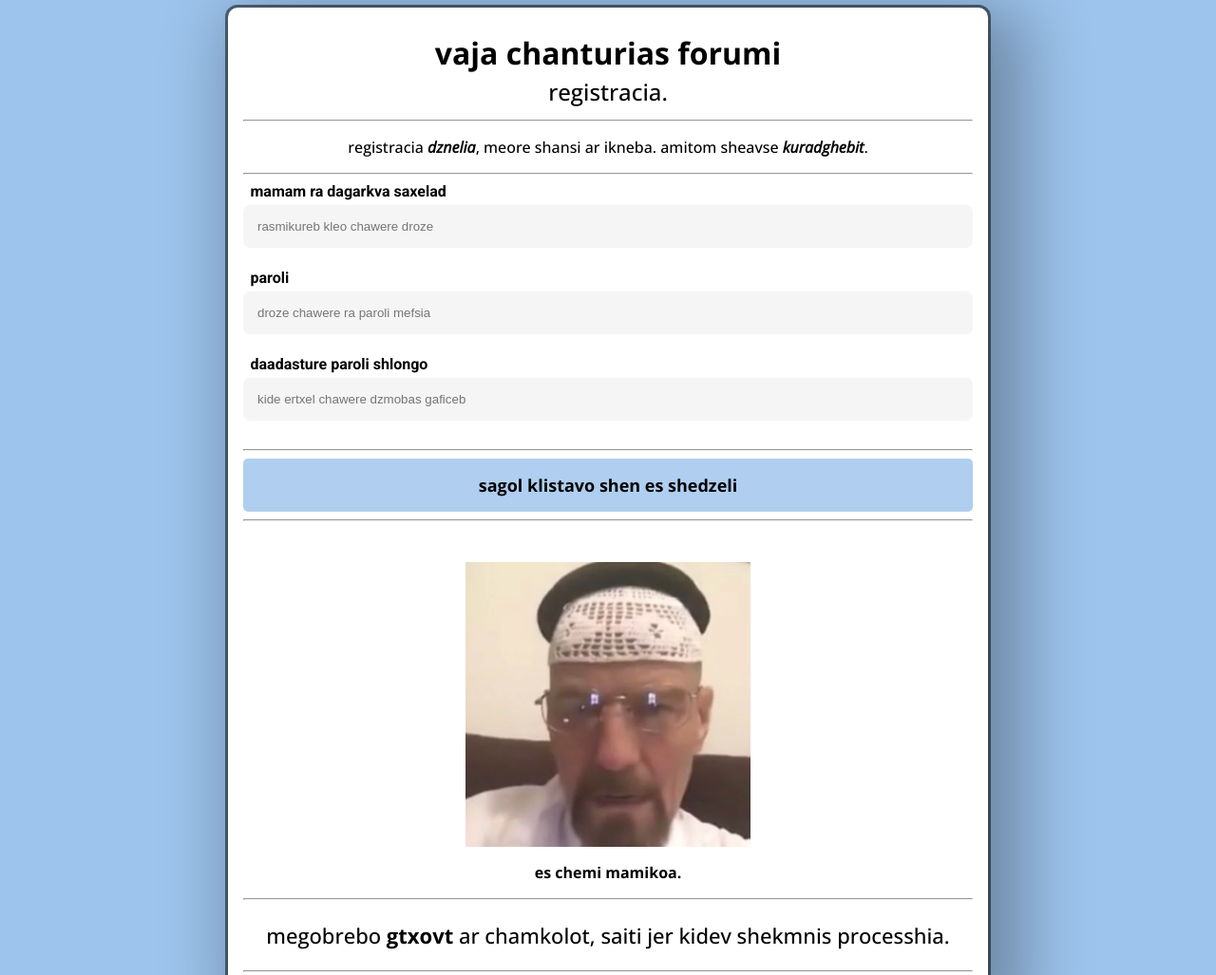
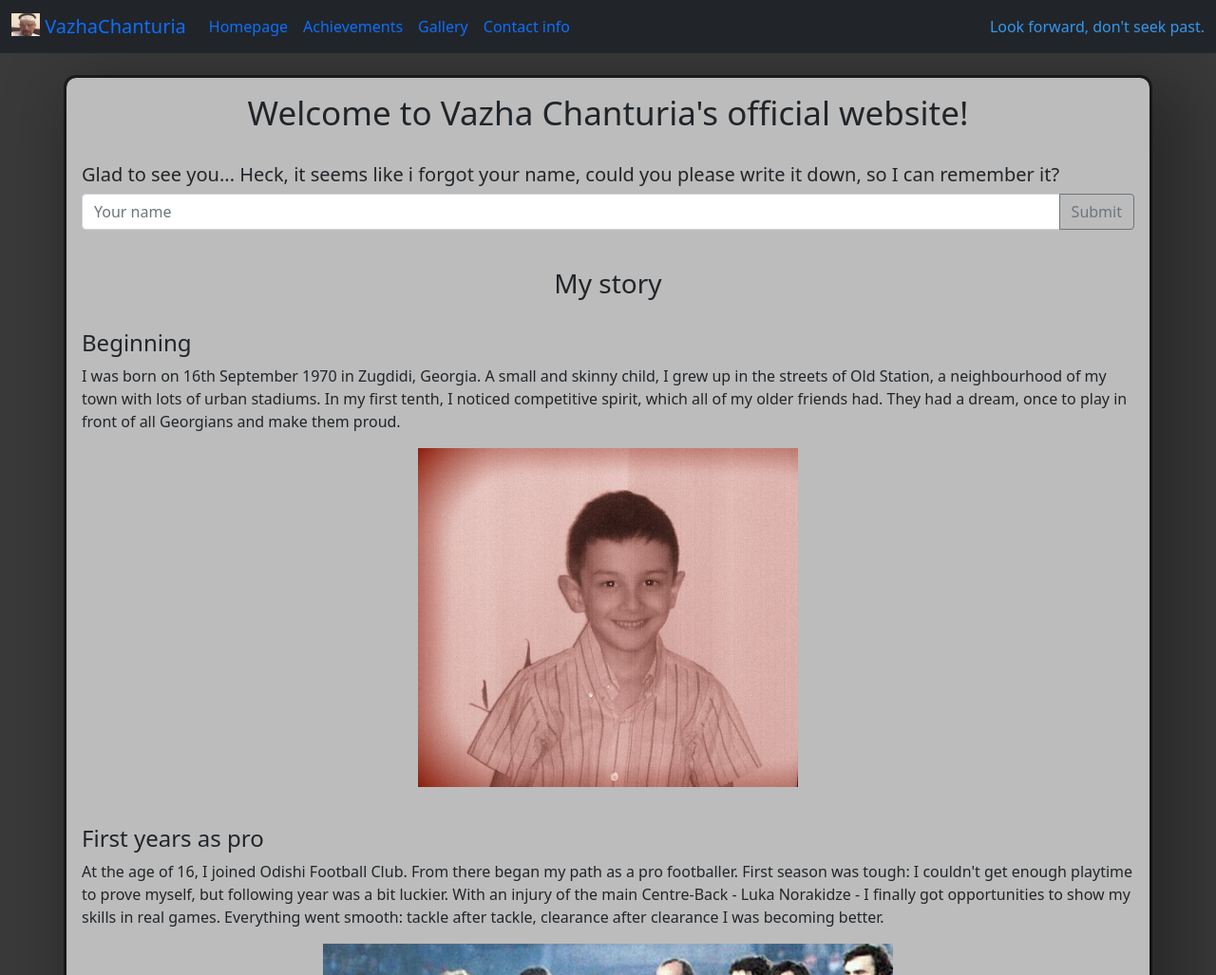
Before and after one commit to vajachanturia/vajachanturia.github.io, a plain HTML site: page index.html in a window 1280 px wide. Shown: the top 1027 px of the page at 95% size. Drawn offline with nearby package versions, Linux system fonts and the light colour scheme.

Commit message:
update
- Implemented first simple JS script
- Added Bootstrap to the website
- Added couple of pages

```diff
--- a/index.html
+++ b/index.html
@@ -1,58 +1,174 @@
 <!DOCTYPE html>
+
 <html lang="en">
   <head>
-    <meta charset="UTF-8">
-    <meta http-equiv="X-UA-Compatible" content="IE=edge">
-    <meta name="viewport" content="width=device-width, initial-scale=1.0">
-    <meta property="og:title" content="vaja chantos kutvnili forumi.">
-    <meta property="og:description" content="Es aris piradad vaja chanturias mier shekmnili forumi, sadac is uziarebs ubralo mokvdavebs tavisi sportuli warmatebebis detalebs. shemobrdzandit, nu geridebat :)">
-    <meta property="og:image" content="images/arabwhite720p.jpg">
-    <link rel="apple-touch-icon" sizes="180x180" href="images/favicons/apple-touch-icon.png">
-    <link rel="icon" type="image/png" sizes="32x32" href="images/favicons/favicon-32x32.png">
-    <link rel="icon" type="image/png" sizes="16x16" href="images/favicons/favicon-16x16.png">
-    <link rel="manifest" href="images/favicons/site.webmanifest">
-    <title>uteselesi kacis forumi</title>
-    <link rel="preconnect" href="https://fonts.googleapis.com">
-    <link rel="preconnect" href="https://fonts.gstatic.com" crossorigin>
-    <link href="https://fonts.googleapis.com/css2?family=Open+Sans:ital,wght@0,400;0,500;0,700;1,400&family=Roboto:ital,wght@0,300;0,400;0,700;1,500;1,700&display=swap" rel="stylesheet">
-    <link href="styles/style.css" rel="stylesheet" type="text/css">
+    <link
+      href="https://cdn.jsdelivr.net/npm/bootstrap@5.0.2/dist/css/bootstrap.min.css"
+      rel="stylesheet"
+      integrity="sha384-EVSTQN3/azprG1Anm3QDgpJLIm9Nao0Yz1ztcQTwFspd3yD65VohhpuuCOmLASjC"
+      crossorigin="anonymous"
+    />
+    <script
+      src="https://cdn.jsdelivr.net/npm/bootstrap@5.0.2/dist/js/bootstrap.bundle.min.js"
+      integrity="sha384-MrcW6ZMFYlzcLA8Nl+NtUVF0sA7MsXsP1UyJoMp4YLEuNSfAP+JcXn/tWtIaxVXM"
+      crossorigin="anonymous"
+    ></script>
+    <link href="styles/styles.css" rel="stylesheet" />
+    <meta property="og:title" content="vaja chantos kutvnili forumi." />
+    <meta
+      property="og:description"
+      content="Es aris piradad vaja chanturias mier shekmnili forumi,
+          sadac is uziarebs ubralo mokvdavebs tavisi sportuli warmatebebis detalebs.
+          shemobrdzandit, nu geridebat :)"
+    />
+    <meta property="og:image" content="images/arabwhite720p.jpg" />
+    <link
+      rel="apple-touch-icon"
+      sizes="180x180"
+      href="images/favicons/apple-touch-icon.png"
+    />
+    <link
+      rel="icon"
+      type="image/png"
+      sizes="32x32"
+      href="images/favicons/favicon-32x32.png"
+    />
+    <link
+      rel="icon"
+      type="image/png"
+      sizes="16x16"
+      href="images/favicons/favicon-16x16.png"
+    />
+    <link rel="manifest" href="images/favicons/site.webmanifest" />
+    <title>Vazha Chantura's website</title>
   </head>
   <body>
-    <form action="">
-        <div class="container">
-        <h1 class="small">vaja chanturias forumi</h1>
-        <h2 class="small">registracia.</h2>
-        <hr>
-        <p class="desc">registracia <b><i>dznelia</i></b>, meore shansi ar ikneba. amitom sheavse <b><i>kuradghebit</i></b>.</p>
-        <hr>
-
-        <label for="fn">mamam ra dagarkva saxelad</label>
-        <input type="text" placeholder="rasmikureb kleo chawere droze" name="fn" id="fn">
-
-        <label for="parol">paroli</label>
-        <input type="text" placeholder="droze chawere ra paroli mefsia" name="parol" id="parol">
-
-        <label for="cparol">daadasture paroli shlongo</label>
-        <input type="text" placeholder="kide ertxel chawere dzmobas gaficeb" name="cparol" id="cparol">
-
-        <hr>
-        <button class="registerbtn" type="submit">sagol klistavo shen es shedzeli</button>
-    </form>
-<hr>
-<br>
-   <figure>
-    <img src="images/mamiko.png"
-        alt="Front Camera Selfie of Bryan Cranston lookalike; Wearing "
-        width="300"
-        height="300">
-          <figcaption>
-               <p id="mamikotxt">es chemi mamikoa.</p>
+    <header>
+      <nav class="navbar navbar-expand-lg sticky-top bg-dark">
+        <div class="container-fluid">
+          <a class="navbar-brand" href="#">
+            <img
+              src="images/heis.png"
+              alt="Logo"
+              width="30"
+              height="24"
+              class="d-inline-block align-text-top"
+            />
+            VazhaChanturia
+          </a>
+          <button
+            class="navbar-toggler"
+            type="button"
+            data-bs-toggle="collapse"
+            data-bs-target="#navbarText"
+            aria-controls="navbarText"
+            aria-expanded="false"
+            aria-label="Toggle navigation"
+          >
+            <span class="navbar-toggler-icon"></span>
+          </button>
+          <div class="collapse navbar-collapse" id="navbarText">
+            <ul class="navbar-nav me-auto mb-2 mb-lg-0">
+              <li class="nav-item">
+                <a class="nav-link active" aria-current="page" href="#"
+                  >Homepage</a
+                >
+              </li>
+              <li class="nav-item">
+                <a class="nav-link" href="achievements.html">Achievements</a>
+              </li>
+              <li class="nav-item">
+                <a class="nav-link" href="gallery.html">Gallery</a>
+              </li>
+              <li class="nav-item">
+                <a class="nav-link" href="contact.html">Contact info</a>
+              </li>
+            </ul>
+            <span class="navbar-text" id="nave">
+              Look forward, don't seek past.
+            </span>
+          </div>
+        </div>
+      </nav>
+    </header>
+    <main>
+      <div class="container-sm">
+        <h1 style="font-size: 35px; text-align: center">
+          Welcome to Vazha Chanturia's official website!
+        </h1>
+        <br />
+        <h5 id="grt">
+          Glad to see you... Heck, it seems like i forgot your name, could you
+          please write it down, so I can remember it?
+        </h5>
+        <div class="input-group mb-3" id="nameInp">
+          <input
+            id="userName"
+            type="text"
+            class="form-control"
+            placeholder="Your name"
+            aria-label="Recipient's username"
+            aria-describedby="button-addon2"
+          />
+          <button
+            class="btn btn-outline-secondary"
+            type="button"
+            id="button-addon2"
+          >
+            Submit
+          </button>
+        </div>
+        <br />
+        <h3 style="text-align: center">My story</h3>
+        <br />
+        <h4>Beginning</h4>
+        <p>
+          I was born on 16th September 1970 in Zugdidi, Georgia. A small and
+          skinny child, I grew up in the streets of Old Station, a neighbourhood
+          of my town with lots of urban stadiums. In my first tenth, I noticed
+          competitive spirit, which all of my older friends had. They had a
+          dream, once to play in front of all Georgians and make them proud.
+        </p>
+        <figure class="image">
+          <img
+            src="images/vazha-child.jpg"
+            alt="Picture of 4-year old Vazha Chanturia"
+            id="vajeksa"
+          />
+        </figure>
+        <br />
+        <h4>First years as pro</h4>
+        <p>
+          At the age of 16, I joined Odishi Football Club. From there began my
+          path as a pro footballer. First season was tough: I couldn't get
+          enough playtime to prove myself, but following year was a bit luckier.
+          With an injury of the main Centre-Back - Luka Norakidze - I finally
+          got opportunities to show my skills in real games. Everything went
+          smooth: tackle after tackle, clearance after clearance I was becoming
+          better.
+        </p>
+        <figure class="image">
+          <img
+            src="images/vajadinamo.png"
+            alt="Picture of Vazha Chanturia in Dinamo Tbilisi starting 11(fake)"
+          />
+          <figcaption style="text-align: center">
+            (Not an actual photo)
           </figcaption>
         </figure>
-
-<hr>
-    <p id="gafrt">megobrebo <b>gtxovt</b> ar chamkolot, saiti jer kidev shekmnis processhia.</p>
-<hr>
+        <br />
+        <br />
+        <h4>First and last move</h4>
+        <p>
+          As everything, good times also have an end. It was time for me to
+          perform on a higher level. My two-season journey in Odishi was over
+          and I moved to Dinamo Tbilisi FC. Even though I struggled a lot at the
+          beginning, in half-season I got primary spot as Centre-Back. As my
+          long-time teammate - Giorgi Gvinjilia loved to say: "Attack wins you
+          matches, defence wins you titles."
+        </p>
       </div>
+    </main>
   </body>
+  <script src="scripts/script.js"></script>
 </html>
--- /dev/null
+++ b/scripts/script.js
@@ -0,0 +1,16 @@
+document.addEventListener("DOMContentLoaded", function () {
+  let btn = document.getElementById("button-addon2");
+  let input = document.getElementById("userName").value;
+  btn.addEventListener("click", function () {
+    input = document.getElementById("userName").value;
+    document.getElementById("grt").innerHTML =
+      "Glad to see you, " + input + "!";
+  });
+
+  nameInp = document.getElementById("nameInp");
+  btn.onclick = function () {
+    if (nameInp.style.display !== "none") {
+      nameInp.style.display = "none";
+    }
+  };
+});
--- a/styles/style.css
+++ /dev/null
@@ -1,104 +0,0 @@
-html {
-    background-color: rgb(157, 196, 237);
-    font-family: 'Open Sans', sans-serif;
-    font-family: 'Roboto', sans-serif;
-}
-* {
-    box-sizing: border-box;
-}
-.container {
-    margin :0 auto;
-    width: 800px;
-    padding: 16px;
-    background-color: rgb(255, 255, 255);
-    box-shadow: 20px 20px 70px 20px rgba(0, 0, 0, 0.3);
-    border-radius: 10px;
-    outline: rgba(0, 0, 0, 50%) solid 3px;
-}
-
-input[type='text'],
-input[type='password'] {
-
-    width: 100%;
-    padding: 15px;
-    margin: 5px 0 22px 0;
-    display: inline-block;
-    border: none;
-    border-radius: 7px;
-    background: whitesmoke;
-}
-input[type='text']:focus {
-background-color: #ddd;
-outline: none;
-}
-input[type='text']:hover {
-background-color: #ddd;
-outline: none;
-}
-.registerbtn {
-    background-color: rgba(157, 196, 237, 0.803);
-    color: #000000;
-    padding: 16px;
-    border: none;
-    cursor: pointer;
-    width: 100%;
-    margin: auto;
-    border-radius: 5px;
-    font-family: 'Open Sans', sans-serif;
-    font-weight: bold;
-    font-size: 18px;
-}
-.registerbtn:hover {
-    background-color: rgba(157, 196, 237);
-}
-
-h1 {
-    text-align: center;
-    font-family: 'Open Sans', sans-serif;
-    font-weight: bold;
-}
-
-h2 {
-    text-align: center;
-    font-family: 'Open Sans', sans-serif;
-    font-weight: 500;
-}
-
-h1.small {
-    line-height: 70%;
-}
-
-h2.small {
-    line-height: 70%;
-}
-
-img {
-    display: block;
-    margin: 0 auto;
-}
-
-
-label {
-    font-family: 'Roboto', sans-serif;
-    margin: 7.5px;
-    font-weight: bold;
-}
-
-p.desc {
-    font-family: 'Open Sans', sans-serif;
-    text-align: center;
-    font-weight: 500;
-}
-
-p#mamikotxt {
-    font-family: 'Open Sans', sans-serif;
-    text-align: center;
-    font-weight: 700;
-}
-
-p#gafrt {
-    font-family: 'Open Sans', sans-serif;
-    text-align: center;
-    font-weight: 500;
-    font-size: 22px;
-}
--- /dev/null
+++ b/styles/styles.css
@@ -0,0 +1,31 @@
+body {
+  background-color: rgb(58, 58, 58);
+}
+
+#nave {
+  color: rgb(51, 151, 239);
+}
+
+.container-sm {
+  margin: 2% auto;
+  width: 1200px;
+  padding: 16px;
+  background-color: rgba(255, 255, 255, 0.661);
+  box-shadow: 20px 20px 70px 20px rgba(0, 0, 0, 0.3);
+  border-radius: 10px;
+  outline: rgba(0, 0, 0, 0.499) solid 3px;
+}
+
+#vajeksa {
+  width: 400px;
+}
+
+.image img {
+  margin: auto;
+  display: block;
+}
+
+figcaption {
+  font-size: large;
+  font-weight: 700;
+}
```
Also changed, not shown: achievements.html (added, +119 -0 lines), contact.html (added, +116 -0 lines), gallery.html (added, +127 -0 lines), images/heis.png (renamed from images/mamiko.png), images/vajadinamo.png (added), images/vazha-child.jpg (added). Lines whose indentation alone changed are shown as unchanged.
